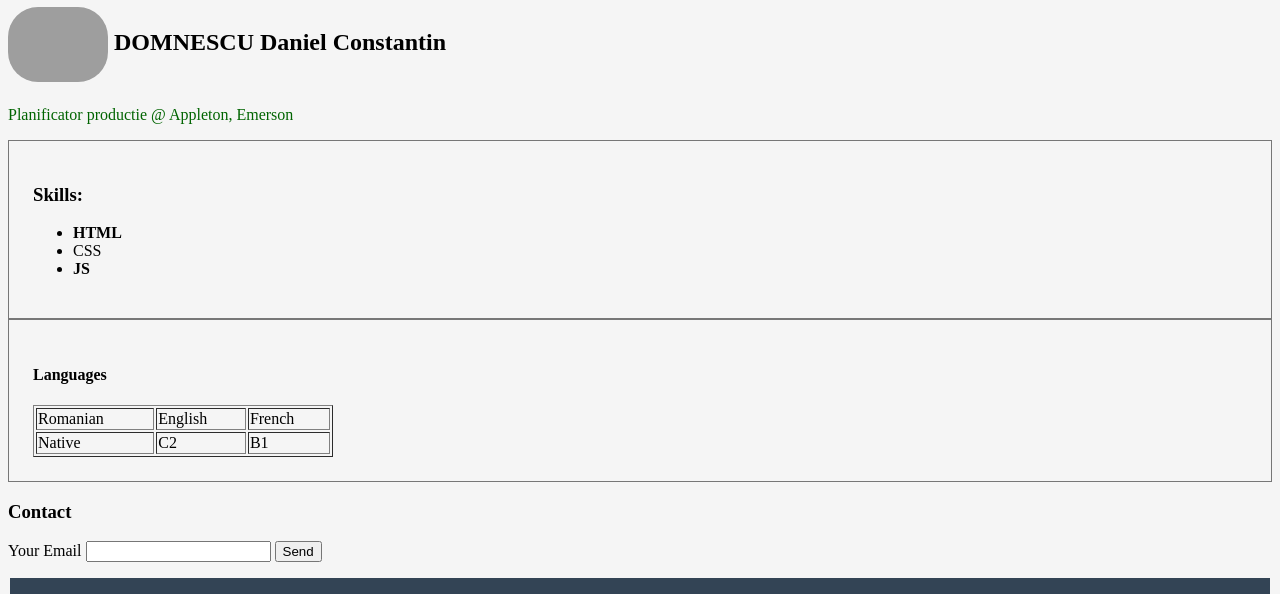
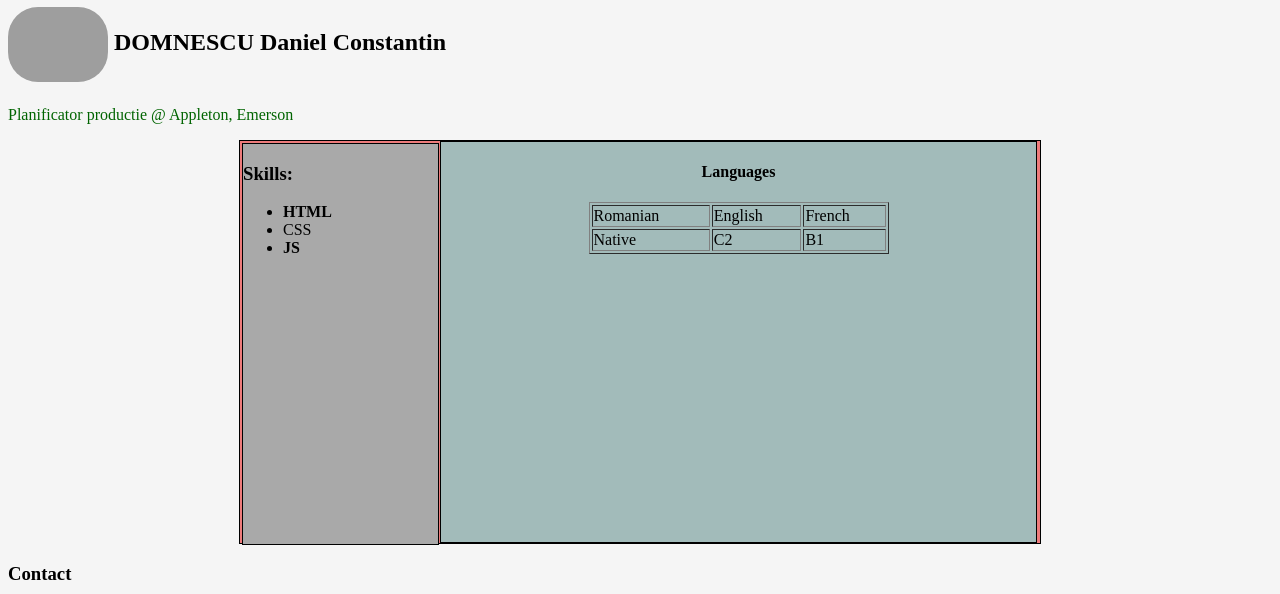
Before and after one commit to domne21/domne21.github.io, a plain HTML site: page index.html in a window 1280 px wide. Shown: the part 147-741 px from the top of the page. Drawn offline with Linux system fonts and the light colour scheme; grey boxes are pictures that could not be loaded.

Commit message:
skills+lang layout

```diff
--- a/css/style.css
+++ b/css/style.css
@@ -6,6 +6,30 @@ body {
   border: 1px solid #000;
   margin: 2px;
   padding: 2px;
+}
+
+.test0 {
+  border: 1px solid #000;
+  width: 800px;
+  margin: 0 auto;
+  background-color: rgb(238, 123, 123);
+}
+
+.test2 {
+  border: 1px solid #000;
+  margin: 2px;
+  width: 195px;
+  height: 400px;
+  background: darkgrey;
+  float: left;
+}
+
+.test3 {
+  border: 1px solid #000;
+  width: 595px;
+  background: #a2bbba;
+  height: 400px;
+  margin-left: 200px;
 }
 
 #header {
@@ -39,6 +63,10 @@ body {
   color: darkgreen;
 }
 
+#languages {
+  text-align: center;
+}
+
 #top-menu-bar {
   text-align: center;
   color: #fff;
--- a/index.html
+++ b/index.html
@@ -11,16 +11,17 @@
 	<div class="test" id="header">
 		<ul id="top-menu-bar">
 			<li>
-				<a href="# ">Home</a>
-			</li>
-			<li>
 				<a href="# ">Skills</a>
 			</li>
+
 			<li>
 				<a href="#languages">Languages</a>
 			</li>
 			<li>
-				<a href="#footer">Contact </a>
+				<a href="# ">Contact</a>
+			</li>
+			<li>
+				<a href="#footer">Links</a>
 			</li>
 		</ul>
 	</div>
@@ -37,7 +38,8 @@
 
 <p id="motto"> Planificator productie @ Appleton, Emerson</p>
 
-	<div class="page-block ">
+<div class="test0">
+	<div class="test2">
 		<h3>Skills:</h3>
 		<ul>
 			<li class="favorite "> HTML </li>
@@ -46,9 +48,9 @@
 		</ul>
 	</div>
 
-	<div class="page-block ">
-		<h4 id="languages" > Languages</h4>
-		<table border="1 " width="300 ">
+	<div id="languages" class="test3">
+		<h4> Languages</h4>
+		<table align="center" border="1" width="300">
 			<tr>
 				<td> Romanian </td>
 				<td> English </td>
@@ -61,6 +63,7 @@
 			</tr>
 		</table>
 	</div>
+</div>
 
 	<h3>Contact</h3>
 	<form>
```
